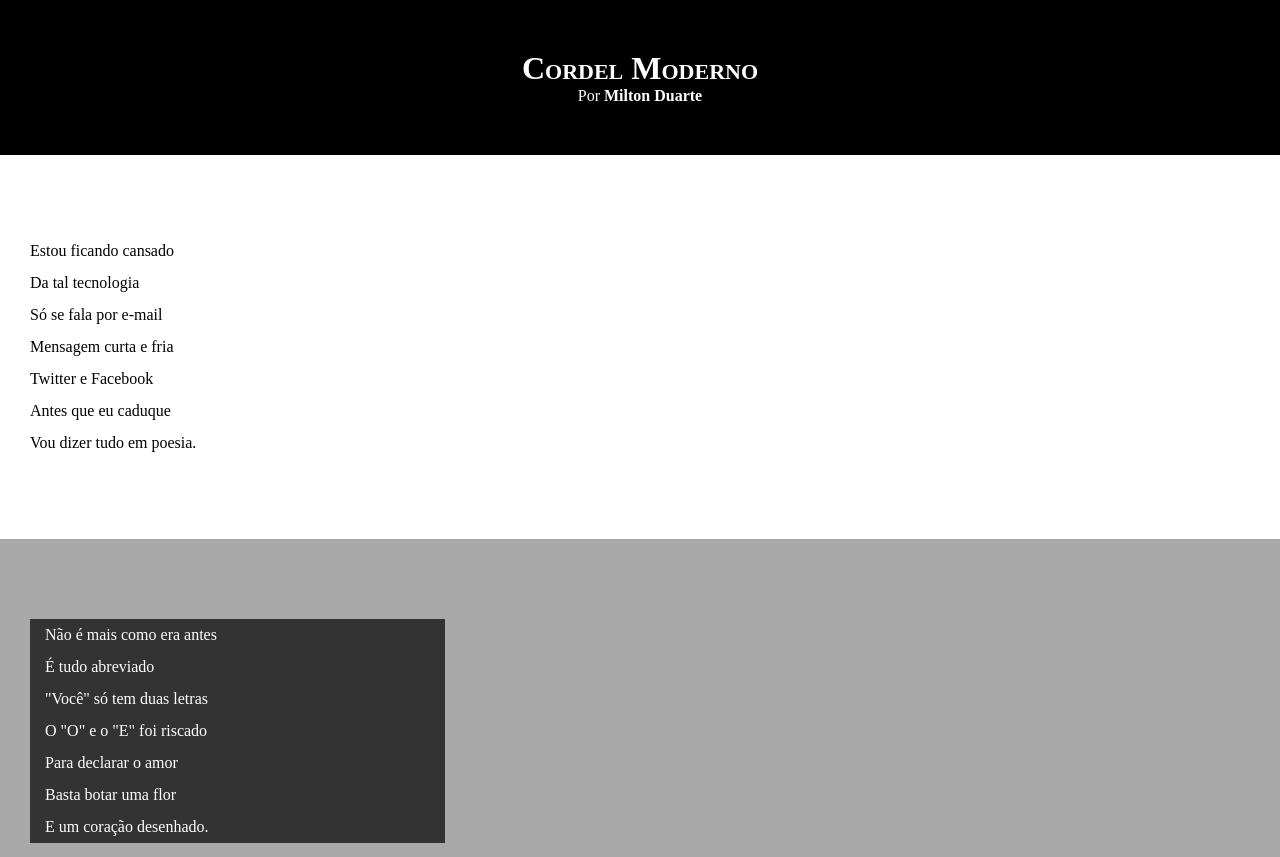
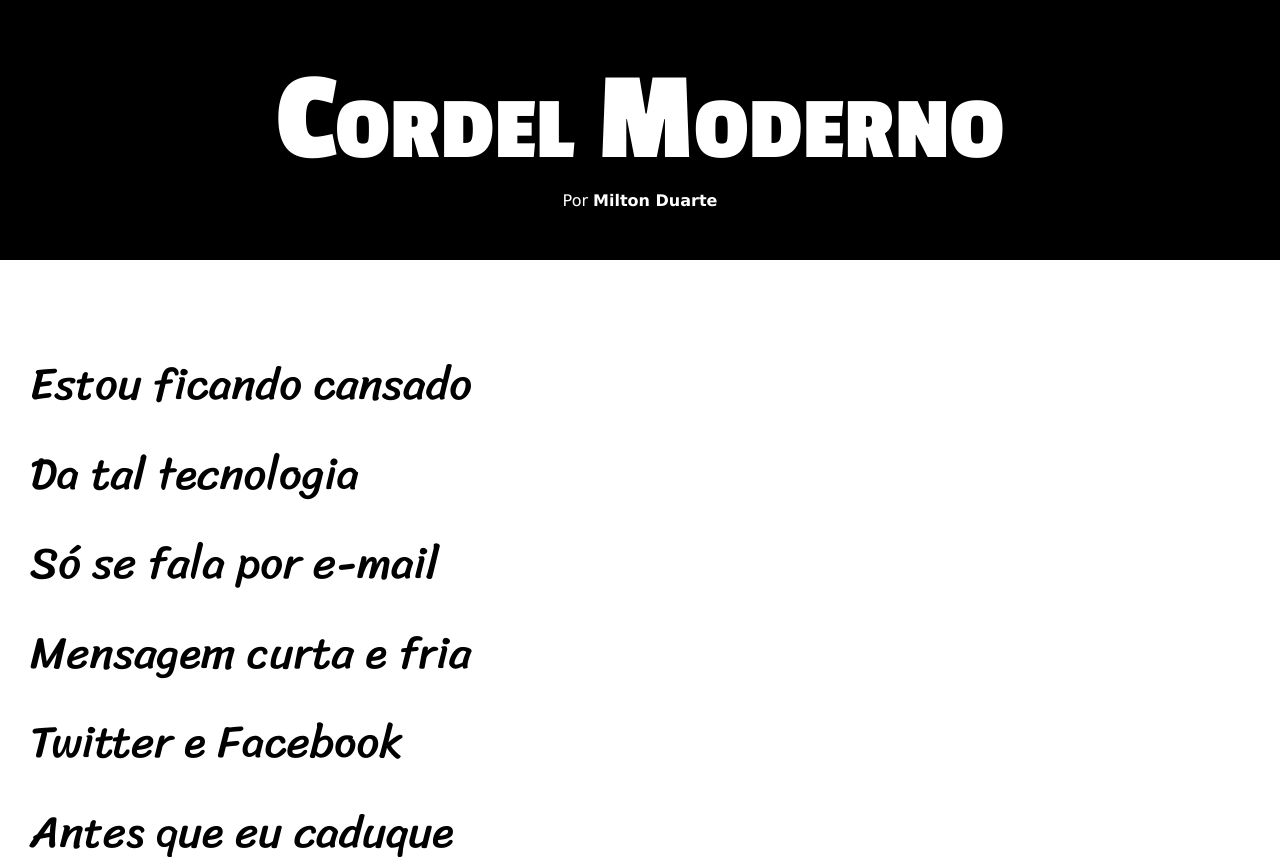
Before and after one commit to EfraimCrs/html-css, a plain HTML site: page desafios/d012/index.html in a window 1280 px wide. Shown: the top 857 px of the page. Drawn offline with Linux system fonts and the light colour scheme.

Commit message:
Atualização dos styles desafio 12

```diff
--- a/desafios/d012/estilo/style.css
+++ b/desafios/d012/estilo/style.css
@@ -1,15 +1,31 @@
 @charset "UTF-8";
+
+@import url('https://fonts.googleapis.com/css2?family=Sriracha&display=swap');
+
+@import url('https://fonts.googleapis.com/css2?family=Passion+One:wght@400;700;900&display=swap');
+
+
+:root {
+    --fonte1: Verdana, Geneva, Tahoma, sans-serif;
+    --fonte2: 'passion one', cursive;
+    --fonte3: 'Sriracha', cursive;
+}
+
 
 * {
     margin: 0px;
     padding: 0px;
 
+
+
 }
 html, body {
     min-height: 100vh;
     background-color: darkgrey;
+    font-family: var(--fonte1);
 
 }
+
 header {
     background-color: black;
     color: white;
@@ -19,8 +35,12 @@ header {
 header > h1 {
     padding-top: 50px;
     font-variant: small-caps;
+    font-family: var(--fonte2);
+    font-size: 10vw;
+
 }
 header > p {
+
     padding-bottom: 50px;
 
 }
@@ -40,6 +60,8 @@ section {
     padding-bottom: 10vh;
     line-height: 2em;
     padding-left: 30px;
+    font-family: var(--fonte3);
+    font-size: 3.5vw;
 
 }
 
```
